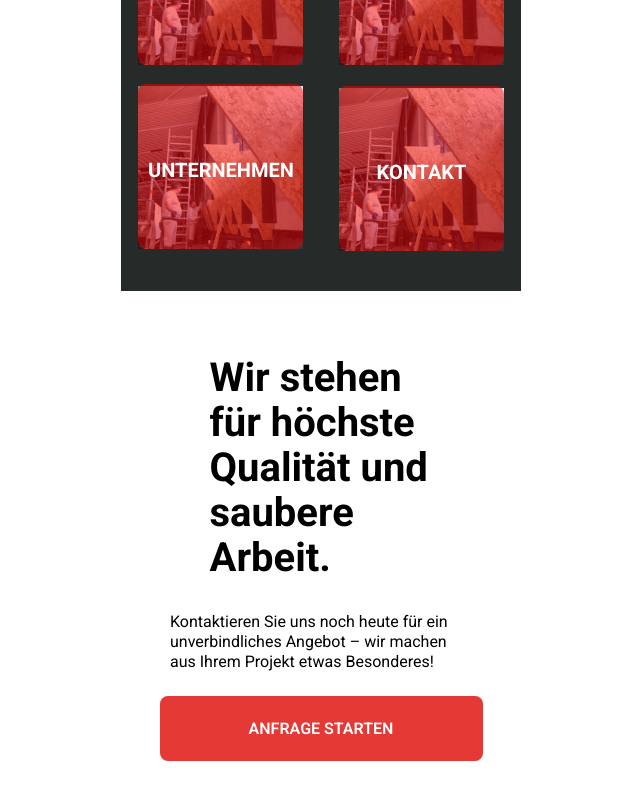
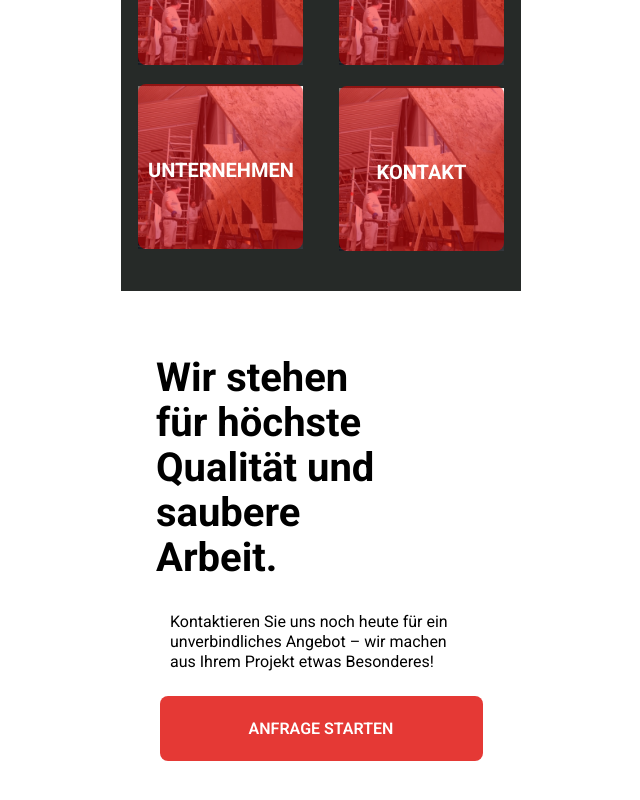
Before and after one commit to mizmuagency/test-jan, a React (Vite) app: page / in a window 1280 px wide. Shown: the part 526-1326 px from the top of the page, without its empty margins (319-959 px from the left). Built offline with nearby package versions, Linux system fonts and the light colour scheme.

Commit message:
Left align the headline text

```diff
--- a/src/screens/MobileStart/MobileStart.tsx
+++ b/src/screens/MobileStart/MobileStart.tsx
@@ -57,7 +57,7 @@ export const MobileStart = (): JSX.Element => {
         </div>
 
         {/* Headline */}
-        <div className="w-[293px] mx-auto pt-16 pb-8 [font-family:'Roboto',Helvetica] font-bold text-black text-[40px] tracking-[0] leading-[45px] px-[35px]">
+        <div className="w-[293px] pt-16 pb-8 [font-family:'Roboto',Helvetica] font-bold text-black text-[40px] tracking-[0] leading-[45px] px-[35px] text-left">
           Wir stehen für höchste Qualität und saubere Arbeit.
         </div>
 
```
